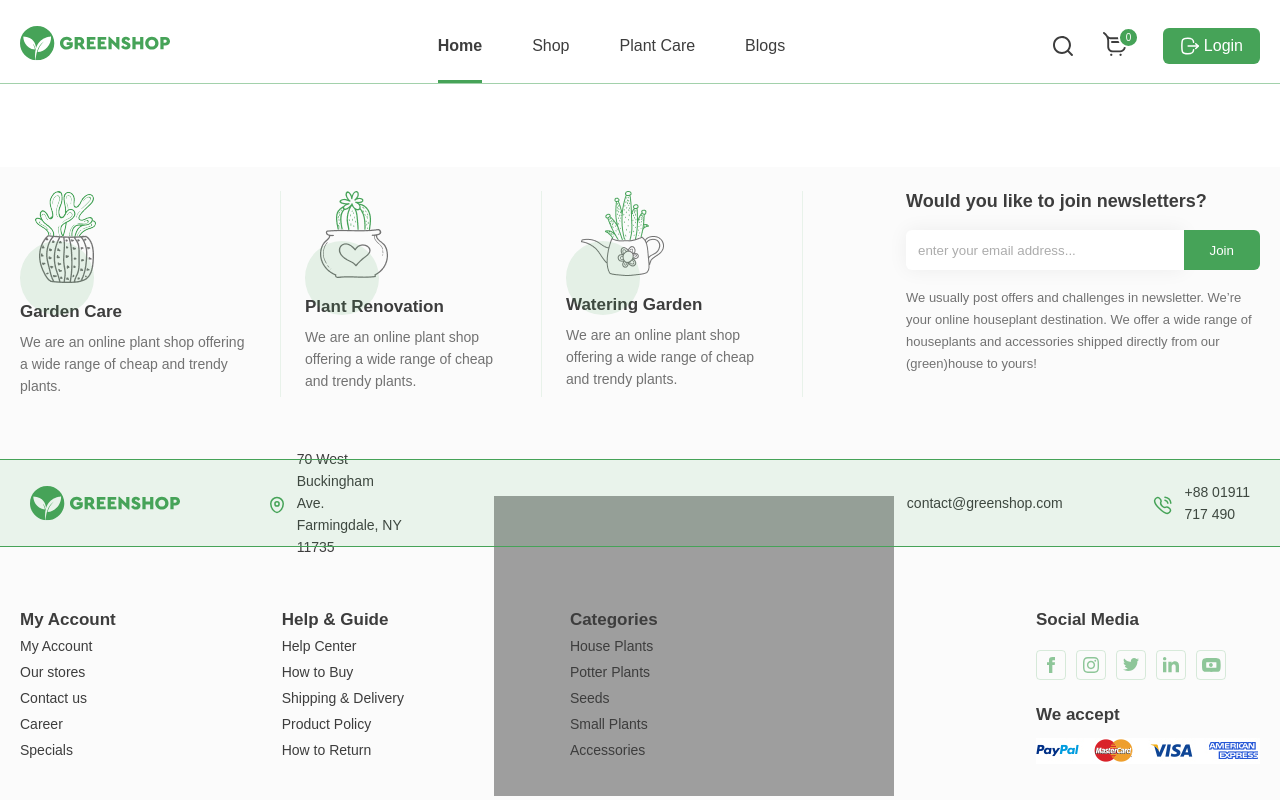
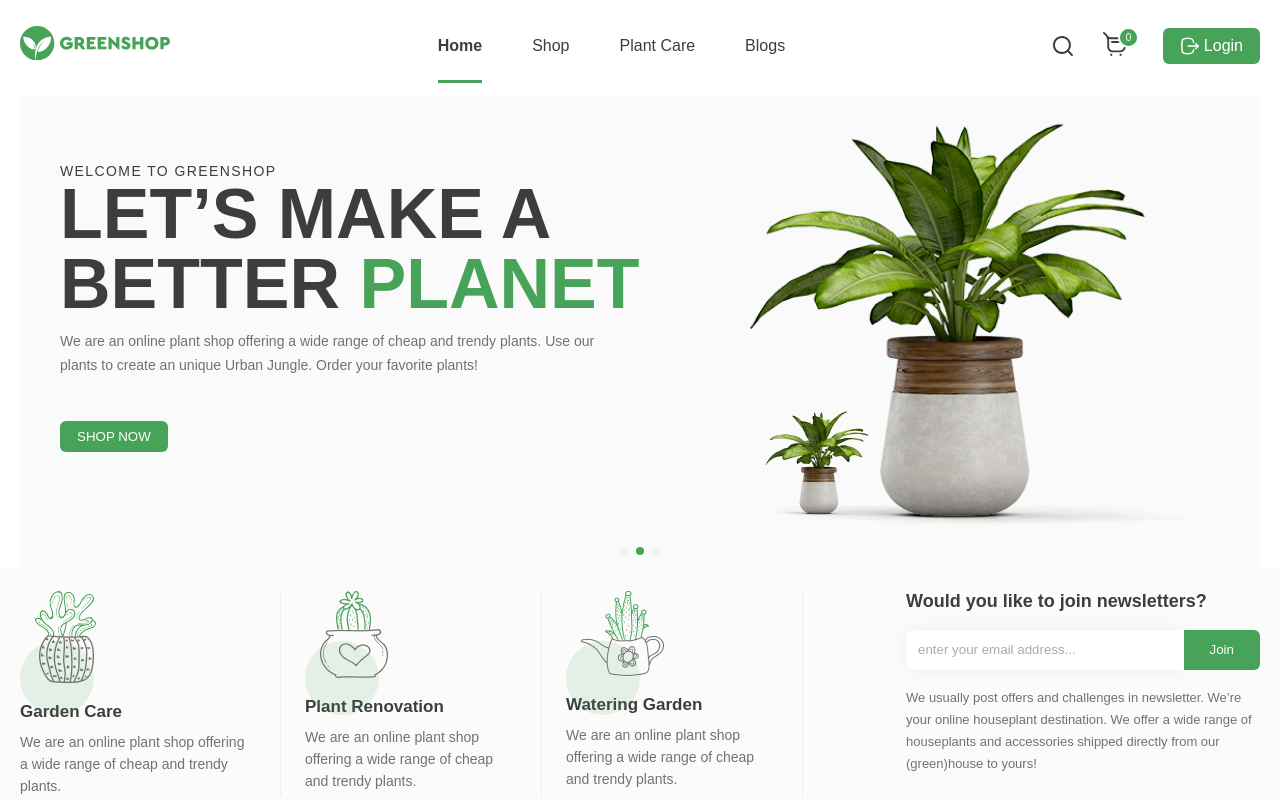
Before and after one commit to soto0/plants-shop, a React (Create React App) app: page / in a window 1280 px wide. Shown: the top 800 px of the page. Built offline with nearby package versions, Linux system fonts and the light colour scheme; grey boxes are pictures that could not be loaded; the HTML template or start-up script is replaced by a standard one.

Commit message:
add slider

```diff
--- a/package.json
+++ b/package.json
@@ -21,6 +21,7 @@
     "react-scripts": "5.0.1",
     "redux": "^4.2.1",
     "redux-thunk": "^2.4.2",
+    "swiper": "^9.1.0",
     "typescript": "^4.9.5",
     "web-vitals": "^2.1.4",
     "yup": "^1.0.2"
--- a/src/App.css
+++ b/src/App.css
@@ -25,8 +25,15 @@ body,
 }
 
 main {
-    display: flex;
     flex: 1 1 auto;
+}
+
+h1 {
+    color:  #3D3D3D;
+    font-weight: 900;
+    font-size: 70px;
+    line-height: 70px;
+    text-transform: uppercase;
 }
 
 h3 {
@@ -35,7 +42,7 @@ h3 {
 }
 
 .container {
-    max-width: 1720px;
+    max-width: 1480px;
     padding: 0 20px;
     margin: 0 auto;
 }
@@ -68,6 +75,10 @@ footer {
     border-radius: 0 6px 6px 0;
 }
 
+.slider__button {
+    margin-top: 44px;
+}
+
 
 .login {
     margin-left: 5px;
@@ -75,3 +86,11 @@ footer {
     align-items: center;
     gap: 4px;
 }
+
+.swiper-pagination-bullet {
+    background: #46A3584D !important;
+}
+
+.swiper-pagination-bullet-active {
+    background: #46A358 !important;
+}
--- a/src/App.tsx
+++ b/src/App.tsx
@@ -1,7 +1,7 @@
 import { BrowserRouter, Route, Routes } from 'react-router-dom';
 import './App.css';
 import Header from './components/Header/Header';
-import Main from './pages/Main';
+import MainPage from './pages/Main';
 import Font from './assets/fonts/stylesheet.css';
 import Footer from './components/Footer/Footer';
 
@@ -11,7 +11,7 @@ const App = () => {
       <BrowserRouter>
         <Header />
         <Routes>
-          <Route path='' element={<Main />}></Route>
+          <Route path='' element={<MainPage />}></Route>
         </Routes>
         <Footer />
       </BrowserRouter>
--- a/src/components/Footer/Footer.module.css
+++ b/src/components/Footer/Footer.module.css
@@ -1,7 +1,7 @@
 .footer__top {
     padding: 24px 20px;
     display: flex;
-    max-width: 1720px;
+    max-width: 1480px;
     margin: 0 auto;
 }
 
@@ -90,9 +90,9 @@
 }
 
 .footer__center {
-    max-width: 1720px;
+    max-width: 1480px;
     margin: 0 auto;
-    padding: 27px 20px 20px 30px;
+    padding: 27px 20px 20px 20px;
     display: flex;
     gap: 90px;
     align-items: center;
@@ -147,7 +147,7 @@
 }
 
 .footer__bottom {
-    max-width: 1720px;
+    max-width: 1480px;
     margin: 0 auto;
 }
 
--- a/src/components/Header/Header.module.css
+++ b/src/components/Header/Header.module.css
@@ -1,6 +1,5 @@
 header div:nth-child(1) {
     padding: 26px 20px 17.7px 20px;
-    border-bottom: 0.3px solid rgba(70, 163, 88, 0.5);
     display: flex;
     align-items: center;
 }
--- /dev/null
+++ b/src/components/Main/Slider/Slider.module.css
@@ -0,0 +1,36 @@
+.slide {
+    margin-top: 12px;
+    padding: 0 40px;
+    display: flex;
+    background: linear-gradient(97.77deg, rgba(245, 245, 245, 0.5) -23.46%, rgba(245, 245, 245, 0.5) 107.51%);
+}
+
+.slider__left {
+    padding-top: 68px
+}
+
+.slider__subtitle {
+    font-size: 14px;
+    font-weight: 500;
+    letter-spacing: 0.1em;
+    text-transform: uppercase;
+}
+
+.slider__title span {
+    margin-top: 7px;
+    color: #46A358;
+}
+
+.slider__text {
+    font-weight: 400;
+    color: #727272;
+    font-size: 14px;
+    line-height: 24px;
+    margin-top: 10px;
+    max-width: 557px;
+}
+
+.slider__right {
+    margin-left: auto;
+    margin-top: -50px;
+}
--- /dev/null
+++ b/src/components/Main/Slider/Slider.tsx
@@ -0,0 +1,57 @@
+import { FC } from 'react';
+import 'swiper/css';
+import 'swiper/css/autoplay'
+import 'swiper/css/pagination';
+import s from './Slider.module.css';
+import SwiperCore, { Pagination, Autoplay } from "swiper";
+import { Swiper, SwiperSlide } from 'swiper/react';
+import SLiderIcon from './../../../assets/images/slide.png';
+
+const Slider: FC = () => {
+    SwiperCore.use([Autoplay]);
+
+    return (
+        <Swiper
+            slidesPerView={1}
+            modules={[Pagination, Autoplay]}
+            pagination={{ clickable: true }}
+            autoplay
+        >
+            <SwiperSlide className={s.slide}>
+                <div className={s.slider__left}>
+                    <p className={s.slider__subtitle}>Welcome to GreenShop</p>
+                    <h1 className={s.slider__title}>Let’s Make a<br />Better <span>Planet</span></h1>
+                    <p className={s.slider__text}>We are an online plant shop offering a wide range of cheap and trendy plants. Use our plants to create an unique Urban Jungle. Order your favorite plants!</p>
+                    <button className="button slider__button">SHOP NOW</button>
+                </div>
+                <div className={s.slider__right}>
+                    <img src={SLiderIcon} alt="slider__icon" className={s.slider__icon} />
+                </div>
+            </SwiperSlide>
+            <SwiperSlide className={s.slide}>
+                <div className={s.slider__left}>
+                    <p className={s.slider__subtitle}>Welcome to GreenShop</p>
+                    <h1 className={s.slider__title}>Let’s Make a<br />Better <span>Planet</span></h1>
+                    <p className={s.slider__text}>We are an online plant shop offering a wide range of cheap and trendy plants. Use our plants to create an unique Urban Jungle. Order your favorite plants!</p>
+                    <button className="button slider__button">SHOP NOW</button>
+                </div>
+                <div className={s.slider__right}>
+                    <img src={SLiderIcon} alt="slider__icon" className={s.slider__icon} />
+                </div>
+            </SwiperSlide>
+            <SwiperSlide className={s.slide}>
+                <div className={s.slider__left}>
+                    <p className={s.slider__subtitle}>Welcome to GreenShop</p>
+                    <h1 className={s.slider__title}>Let’s Make a<br />Better <span>Planet</span></h1>
+                    <p className={s.slider__text}>We are an online plant shop offering a wide range of cheap and trendy plants. Use our plants to create an unique Urban Jungle. Order your favorite plants!</p>
+                    <button className="button slider__button">SHOP NOW</button>
+                </div>
+                <div className={s.slider__right}>
+                    <img src={SLiderIcon} alt="slider__icon" className={s.slider__icon} />
+                </div>
+            </SwiperSlide>
+        </Swiper>
+    );
+};
+
+export default Slider;
--- a/src/pages/Main.tsx
+++ b/src/pages/Main.tsx
@@ -1,9 +1,14 @@
 import {FC} from 'react';
+import Slider from '../components/Main/Slider/Slider';
 
-const Main: FC = () => {
+const MainPage: FC = () => {
     return (
-        <main></main>
+        <main>
+            <div className="container">
+                <Slider />
+            </div>
+        </main>
     );
 };
 
-export default Main;
+export default MainPage;
```
Also changed, not shown: src/assets/images/slide.png (added), 1 other file (tests, documents, lock files or other folders).
